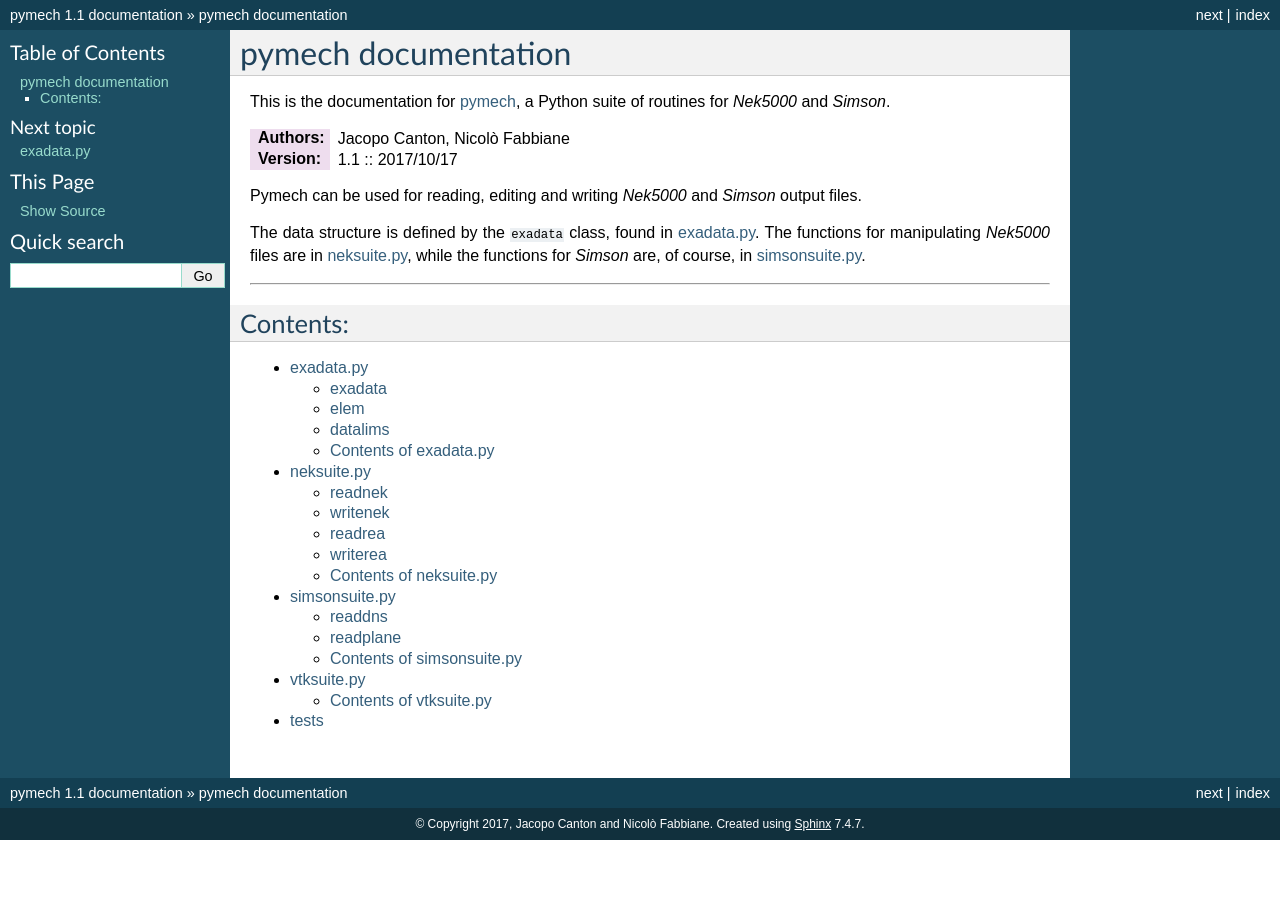
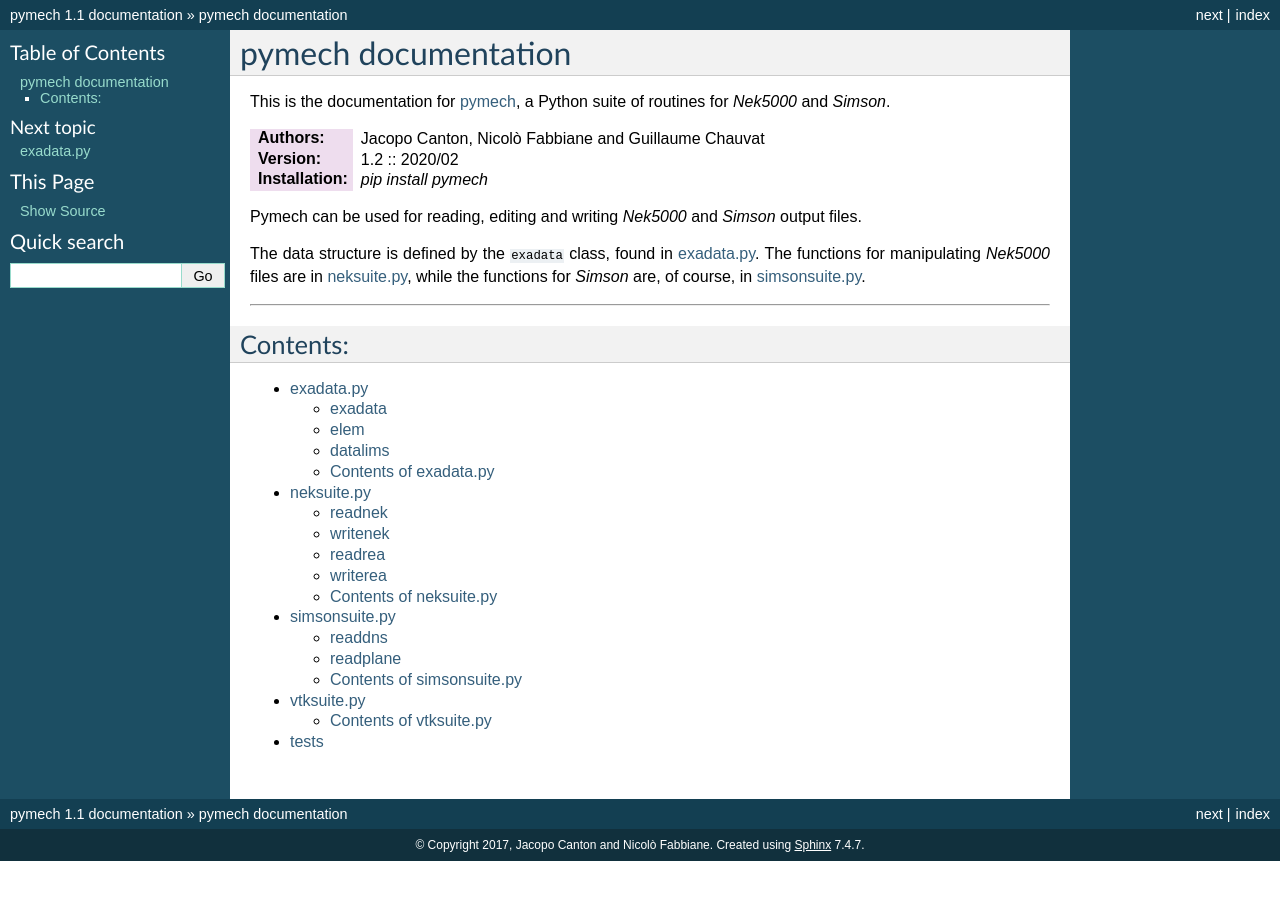
Before and after one commit to eX-Mech/pymech, a Sphinx documentation site: the page built from docs/index.rst, in a window 1280 px wide. Built offline with Sphinx 7.4.7, drawn with Linux system fonts in a browser that asks for light colours.

Commit message:
updated authors and docs

```diff
--- a/docs/index.rst
+++ b/docs/index.rst
@@ -7,8 +7,11 @@ This is the documentation for pymech_, a Python suite of routines for *Nek5000*
 :Authors:
    Jacopo Canton,
    Nicolò Fabbiane
+   and Guillaume Chauvat
 
-:Version: 1.1 :: 2017/10/17
+:Version: 1.2 :: 2020/02
+
+:Installation: `pip install pymech`
 
 Pymech can be used for reading, editing and writing *Nek5000* and *Simson* output files.
 
--- a/setup.py
+++ b/setup.py
@@ -6,7 +6,7 @@ with open('README.md', 'r') as fh:
 setuptools.setup(
     name='pymech',
     version='1.1.1',
-    author='Jacopo Canton & Nicolo Fabbiane',
+    author='Jacopo Canton, Nicolo Fabbiane and Guillaume Chauvat',
     author_email='jacopo.canton@gmail.com',
     description='A Python suite of routines for Nek5000 and Simson.',
     long_description=long_description,
```
Also changed, not shown: README.md (+4 -2 lines), docs/exadata.rst (+10 -9 lines), 3 other files.
